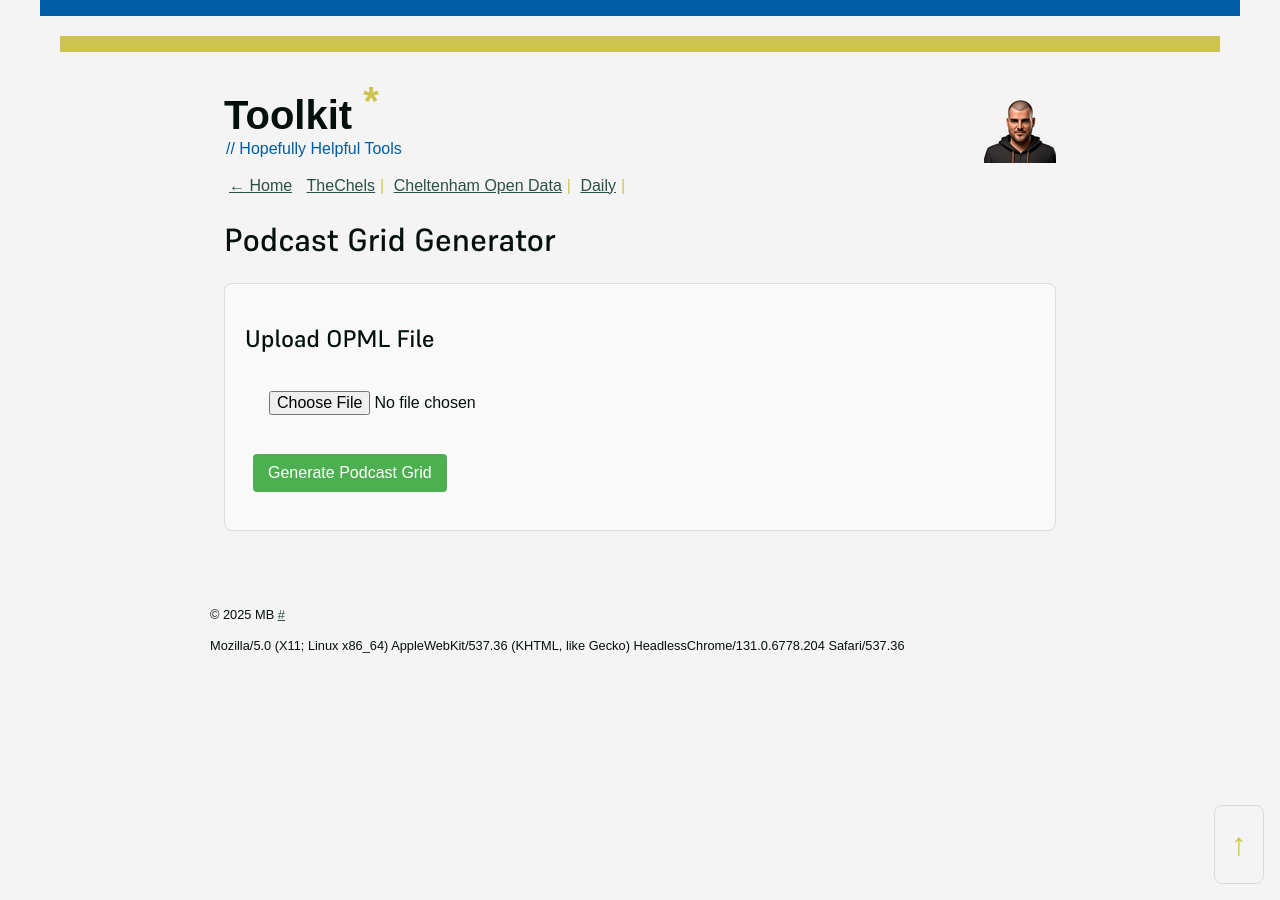
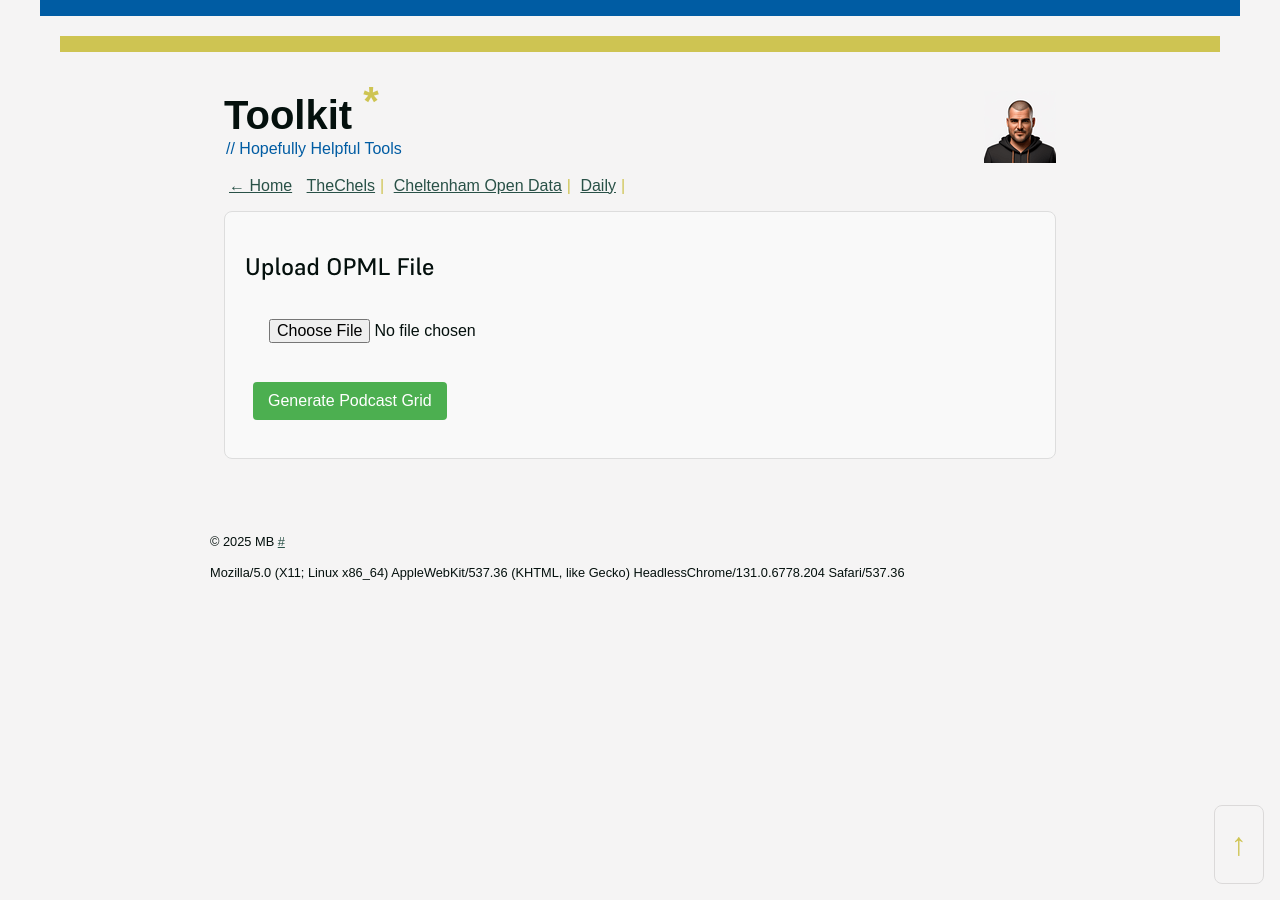
Before and after one commit to mat-0/Tools.TheChels.uk, a Jekyll site: the page built from _pages/podcast-grid.md, in a window 1280 px wide. Built offline with Jekyll 4.4.1, drawn with Linux system fonts in a browser that asks for light colours.

Commit message:
tidy up html
Signed-off-by: mat-0 <Github@thechels.uk>

```diff
--- a/_layouts/podcast-grid.html
+++ b/_layouts/podcast-grid.html
@@ -1,6 +1,5 @@
 {% include header.html %}
 
-<title>Podcast Grid Generator</title>
 <style>
     body {
         font-family: Arial, sans-serif;
@@ -76,10 +75,7 @@
         margin-top: 10px;
     }
 </style>
-</head>
 
-<body>
-    <h1>Podcast Grid Generator</h1>
 <div class="upload-container">
     <h2>Upload OPML File</h2>
     <form id="opmlForm">
```
Lines whose indentation alone changed are shown as unchanged.
